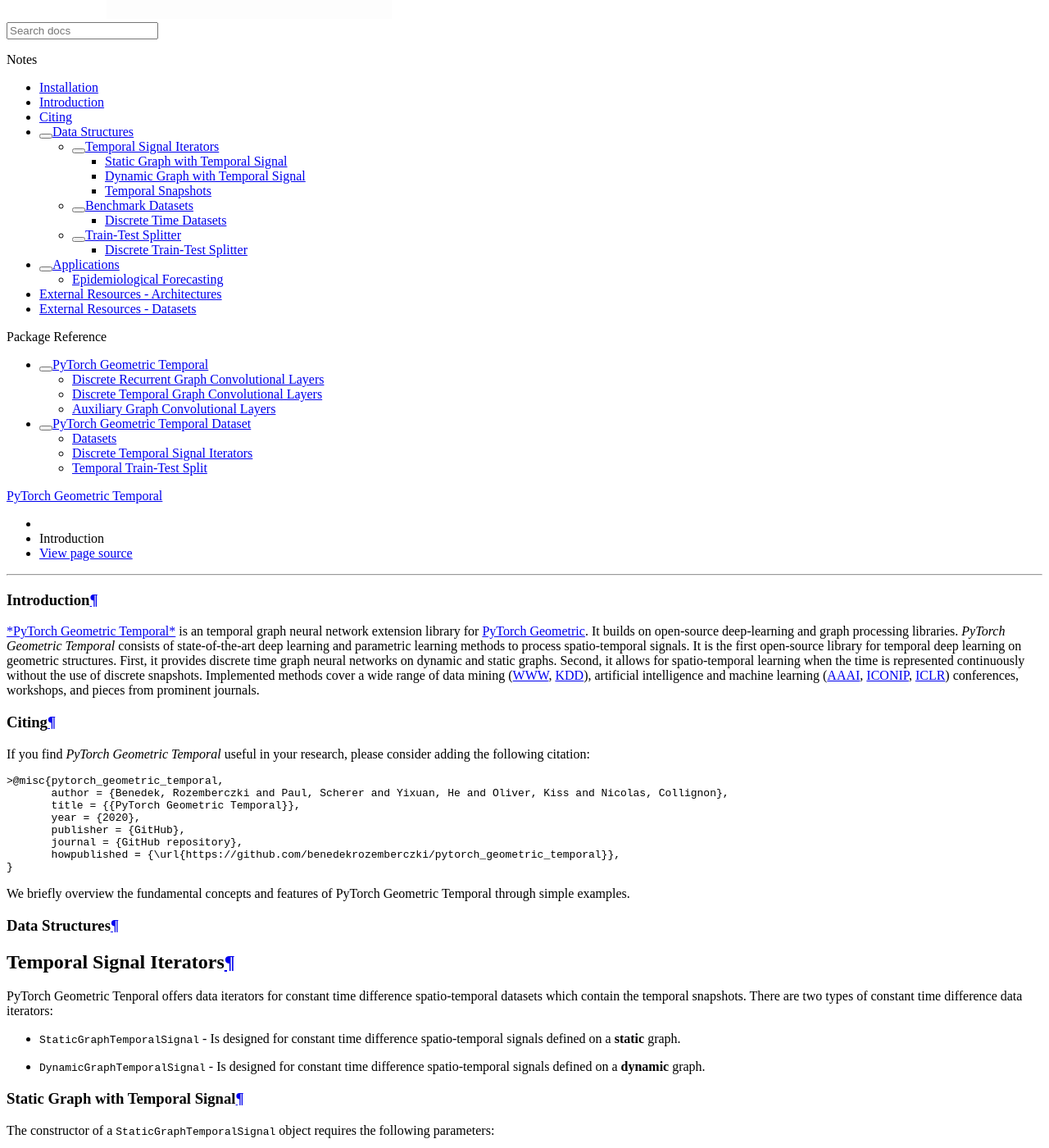
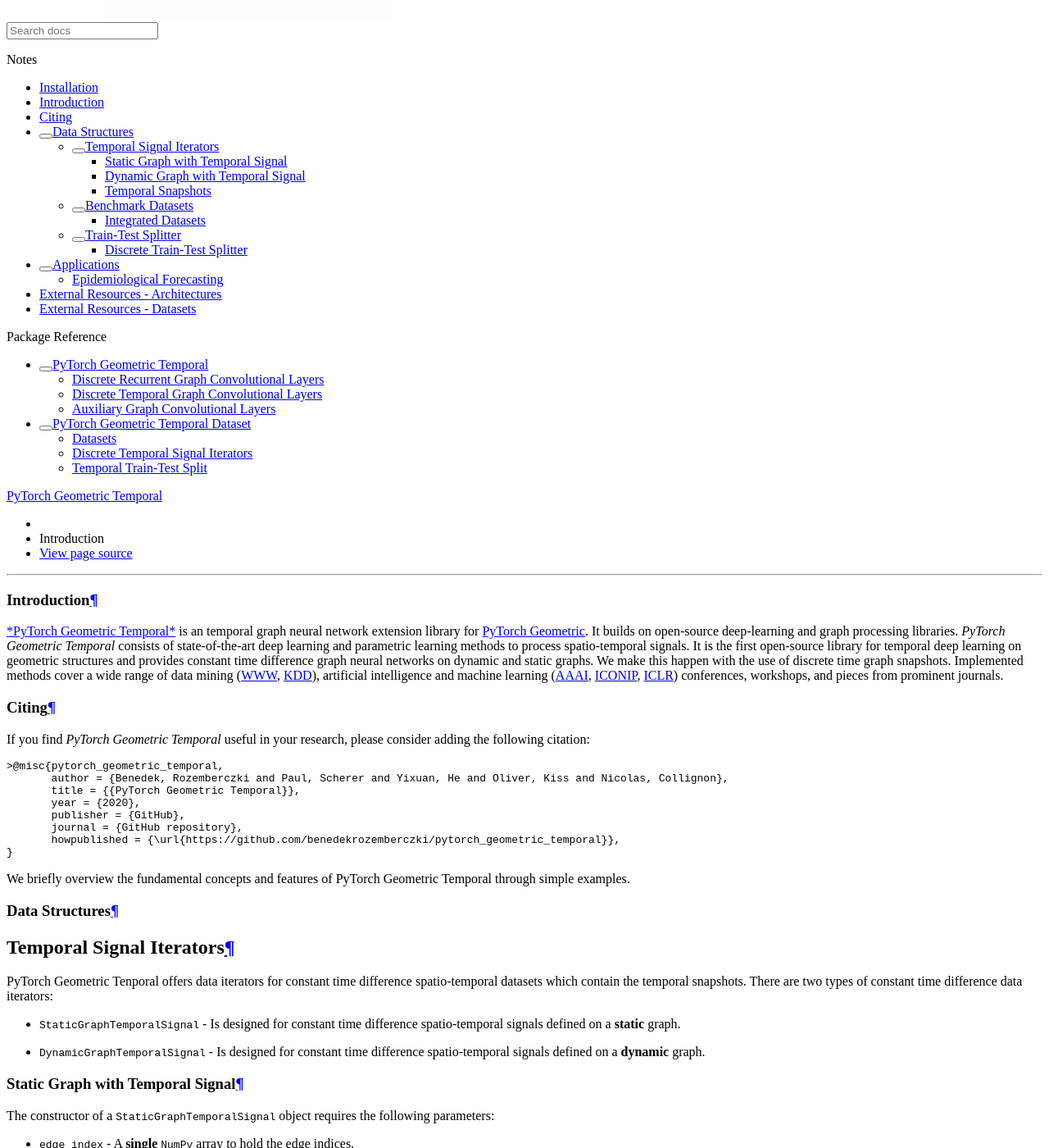
Before and after one commit to benedekrozemberczki/pytorch_geometric_temporal, a Sphinx documentation site: the page built from docs/source/notes/introduction.rst, in a window 1280 px wide and 1400 px high, scrolled down 585 px. Shown: the whole window at 82% size. Built offline with Sphinx 7.4.7 and the Read the Docs theme 2.0.0, drawn with Linux system fonts in a browser that asks for light colours; some of the changed text lies outside the part shown.

Commit message:
PTG update

```diff
--- a/docs/source/notes/introduction.rst
+++ b/docs/source/notes/introduction.rst
@@ -1,7 +1,7 @@
 Introduction
 =======================
 
-`*PyTorch Geometric Temporal* <https://github.com/benedekrozemberczki/pytorch_geometric_temporal>`_ is an temporal graph neural network extension library for `PyTorch Geometric <https://github.com/rusty1s/pytorch_geometric/>`_. It builds on open-source deep-learning and graph processing libraries. *PyTorch Geometric Temporal* consists of state-of-the-art deep learning and parametric learning methods to process spatio-temporal signals. It is the first open-source library for temporal deep learning on geometric structures. First, it provides discrete time graph neural networks on dynamic and static graphs. Second, it allows for spatio-temporal learning when the time is represented continuously without the use of discrete snapshots. Implemented methods cover a wide range of data mining (`WWW <https://www2021.thewebconf.org/>`_, `KDD <https://www.kdd.org/kdd2020/>`_), artificial intelligence and machine learning (`AAAI <http://www.aaai.org/Conferences/conferences.php>`_, `ICONIP <https://www.apnns.org/ICONIP2020/>`_, `ICLR <https://iclr.cc/>`_) conferences, workshops, and pieces from prominent journals.
+`*PyTorch Geometric Temporal* <https://github.com/benedekrozemberczki/pytorch_geometric_temporal>`_ is an temporal graph neural network extension library for `PyTorch Geometric <https://github.com/rusty1s/pytorch_geometric/>`_. It builds on open-source deep-learning and graph processing libraries. *PyTorch Geometric Temporal* consists of state-of-the-art deep learning and parametric learning methods to process spatio-temporal signals. It is the first open-source library for temporal deep learning on geometric structures and provides constant time difference graph neural networks on dynamic and static graphs. We make this happen with the use of discrete time graph snapshots. Implemented methods cover a wide range of data mining (`WWW <https://www2021.thewebconf.org/>`_, `KDD <https://www.kdd.org/kdd2020/>`_), artificial intelligence and machine learning (`AAAI <http://www.aaai.org/Conferences/conferences.php>`_, `ICONIP <https://www.apnns.org/ICONIP2020/>`_, `ICLR <https://iclr.cc/>`_) conferences, workshops, and pieces from prominent journals.
 
 
 Citing
@@ -68,7 +68,7 @@ Benchmark Datasets
 
 We released and included a number of datasets which can be used for comparing the performance of temporal graph neural networks algorithms. The related machine learning tasks are node and graph level supervised learning.
 
-Discrete Time Datasets
+Integrated Datasets
 ^^^^^^^^^^^^^^^^^^^^^^
 In case of discrete time graph neural networks these datasets are as follows:
 
```
Also changed, not shown: other parts of docs/source/notes/introduction.rst (+1 -1 lines).
